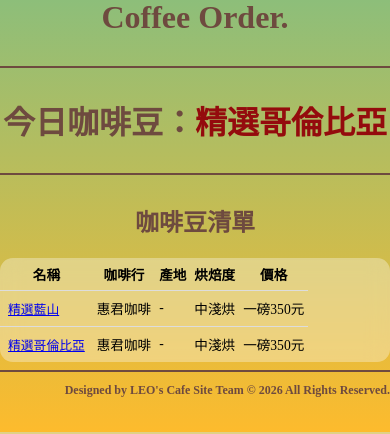
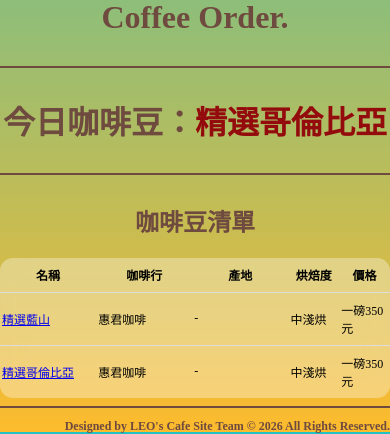
Before and after one commit to leo61405xyz/LEOsCafeSite, a Django app: page / in a window 390 px wide. Shown: the part 412-846 px from the top of the page. Run offline with Django 5.2, Linux system fonts and the light colour scheme; data comes from the database, SQL or seed files in the repository.

Commit message:
fix(ui): restore table layout and optimize columns for mobile

```diff
--- a/static/css/style.css
+++ b/static/css/style.css
@@ -2,6 +2,7 @@ html, body {
     min-height: 100vh;
     background: linear-gradient(to bottom, rgba(34, 193, 195, 1), rgba(253, 187, 45, 1));
     background-attachment: fixed; /* 讓背景固定在螢幕，不隨捲軸滾動 */
+    background-repeat: no-repeat;
     margin: 0;
 }
 
@@ -154,25 +155,36 @@ head {
 /* 當螢幕寬度小於 600px 時執行 */
 @media (max-width: 600px) {
     .all-coffee-table {
-        display: block; /* 讓表格變成區塊模式 */
-        overflow-x: auto; /* 如果內容還是太寬，允許左右滑動 */
-        white-space: nowrap; /* 避免文字過度斷行造成高度爆炸 */
-        font-size: 0.85rem; /* 稍微縮小字體 */
-        table-layout: fixed; /* 強制固定佈局 */
+        /* 1. 移除 display: block，恢復 table 才能對齊欄位 */
+        display: table;
         width: 100%;
+        /* 2. 移除 white-space: nowrap，允許標題在空間不足時微調 */
+        white-space: normal;
+        font-size: 0.75rem; /* 手機版字體再縮小一點點 */
+        table-layout: fixed; /* 這行現在會起作用了：強制平均分配寬度 */
     }
 
     .all-coffee-table th,
     .all-coffee-table td {
-        padding: 6px 4px; /* 縮小內距，把空間還給文字 */
-        text-align: center; /* 手機上置中通常看起來比較整齊 */
-        word-wrap: break-word; /* 避免長字串撐破格子 */
+        padding: 8px 2px; /* 增加上下間距，縮小左右間距 */
+        text-align: center;
+        vertical-align: middle;
+        /* 確保內容太長時會自動換行而不是撐破表格 */
+        word-break: break-all;
     }
 
-    /* 針對「編輯」與「刪除」按鈕 */
-    .all-coffee-table td a {
-        display: inline-block;
-        padding: 2px 4px;
-        font-size: 0.8rem;
+    /* 3. 針對比較寬的欄位（如訂購時間、名稱）手動分配比例 */
+    /* 假設第 4 欄是訂購時間 */
+    .all-coffee-table th:nth-child(4),
+    .all-coffee-table td:nth-child(4) {
+        width: 30%; /* 給時間多一點空間 */
+    }
+
+    /* 針對按鈕欄位縮小空間 */
+    .all-coffee-table th:last-child,
+    .all-coffee-table td:last-child,
+    .all-coffee-table th:nth-last-child(2),
+    .all-coffee-table td:nth-last-child(2) {
+        width: 12%;
     }
 }
```
